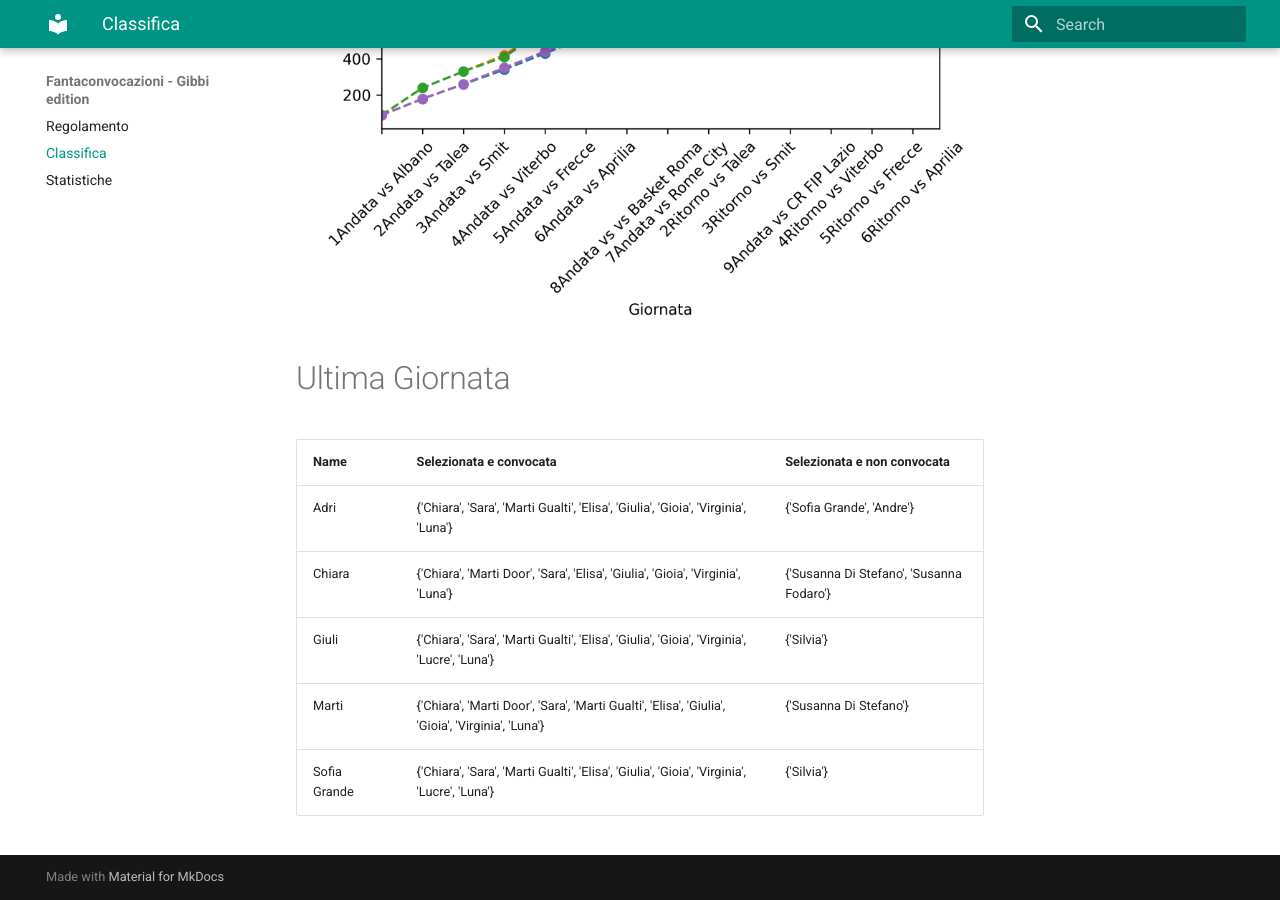
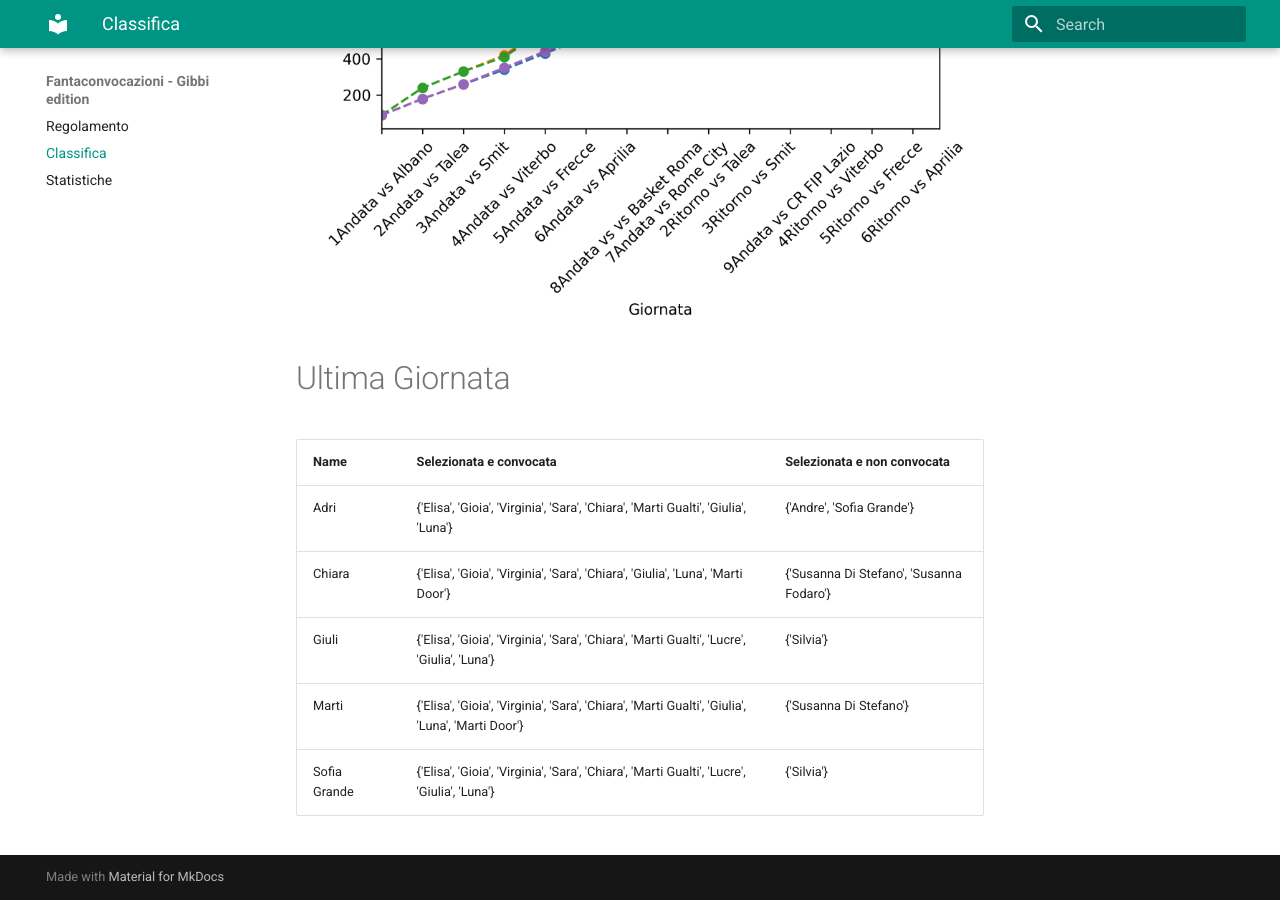
Before and after one commit to martinig94/fantagibbi, an MkDocs documentation site: the page built from docs/Classifica.md, in a window 1280 px wide and 900 px high, scrolled down 790 px. Built offline with MkDocs 1.6.1 and Material for MkDocs 9.7.7, drawn with Linux system fonts in a browser that asks for light colours.

Commit message:
Auto-update from main.py

```diff
--- a/docs/Classifica.md
+++ b/docs/Classifica.md
@@ -18,9 +18,9 @@
 <!-- START_TABLE CORRECT -->
 | Name         | Selezionata e convocata                                                                          | Selezionata e non convocata              |
 |:-------------|:-------------------------------------------------------------------------------------------------|:-----------------------------------------|
-| Adri         | {'Chiara', 'Sara', 'Marti Gualti', 'Elisa', 'Giulia', 'Gioia', 'Virginia', 'Luna'}               | {'Sofia Grande', 'Andre'}                |
-| Chiara       | {'Chiara', 'Marti Door', 'Sara', 'Elisa', 'Giulia', 'Gioia', 'Virginia', 'Luna'}                 | {'Susanna Di Stefano', 'Susanna Fodaro'} |
-| Giuli        | {'Chiara', 'Sara', 'Marti Gualti', 'Elisa', 'Giulia', 'Gioia', 'Virginia', 'Lucre', 'Luna'}      | {'Silvia'}                               |
-| Marti        | {'Chiara', 'Marti Door', 'Sara', 'Marti Gualti', 'Elisa', 'Giulia', 'Gioia', 'Virginia', 'Luna'} | {'Susanna Di Stefano'}                   |
-| Sofia Grande | {'Chiara', 'Sara', 'Marti Gualti', 'Elisa', 'Giulia', 'Gioia', 'Virginia', 'Lucre', 'Luna'}      | {'Silvia'}                               |
+| Adri         | {'Elisa', 'Gioia', 'Virginia', 'Sara', 'Chiara', 'Marti Gualti', 'Giulia', 'Luna'}               | {'Andre', 'Sofia Grande'}                |
+| Chiara       | {'Elisa', 'Gioia', 'Virginia', 'Sara', 'Chiara', 'Giulia', 'Luna', 'Marti Door'}                 | {'Susanna Di Stefano', 'Susanna Fodaro'} |
+| Giuli        | {'Elisa', 'Gioia', 'Virginia', 'Sara', 'Chiara', 'Marti Gualti', 'Lucre', 'Giulia', 'Luna'}      | {'Silvia'}                               |
+| Marti        | {'Elisa', 'Gioia', 'Virginia', 'Sara', 'Chiara', 'Marti Gualti', 'Giulia', 'Luna', 'Marti Door'} | {'Susanna Di Stefano'}                   |
+| Sofia Grande | {'Elisa', 'Gioia', 'Virginia', 'Sara', 'Chiara', 'Marti Gualti', 'Lucre', 'Giulia', 'Luna'}      | {'Silvia'}                               |
 <!-- END_TABLE CORRECT -->
```
